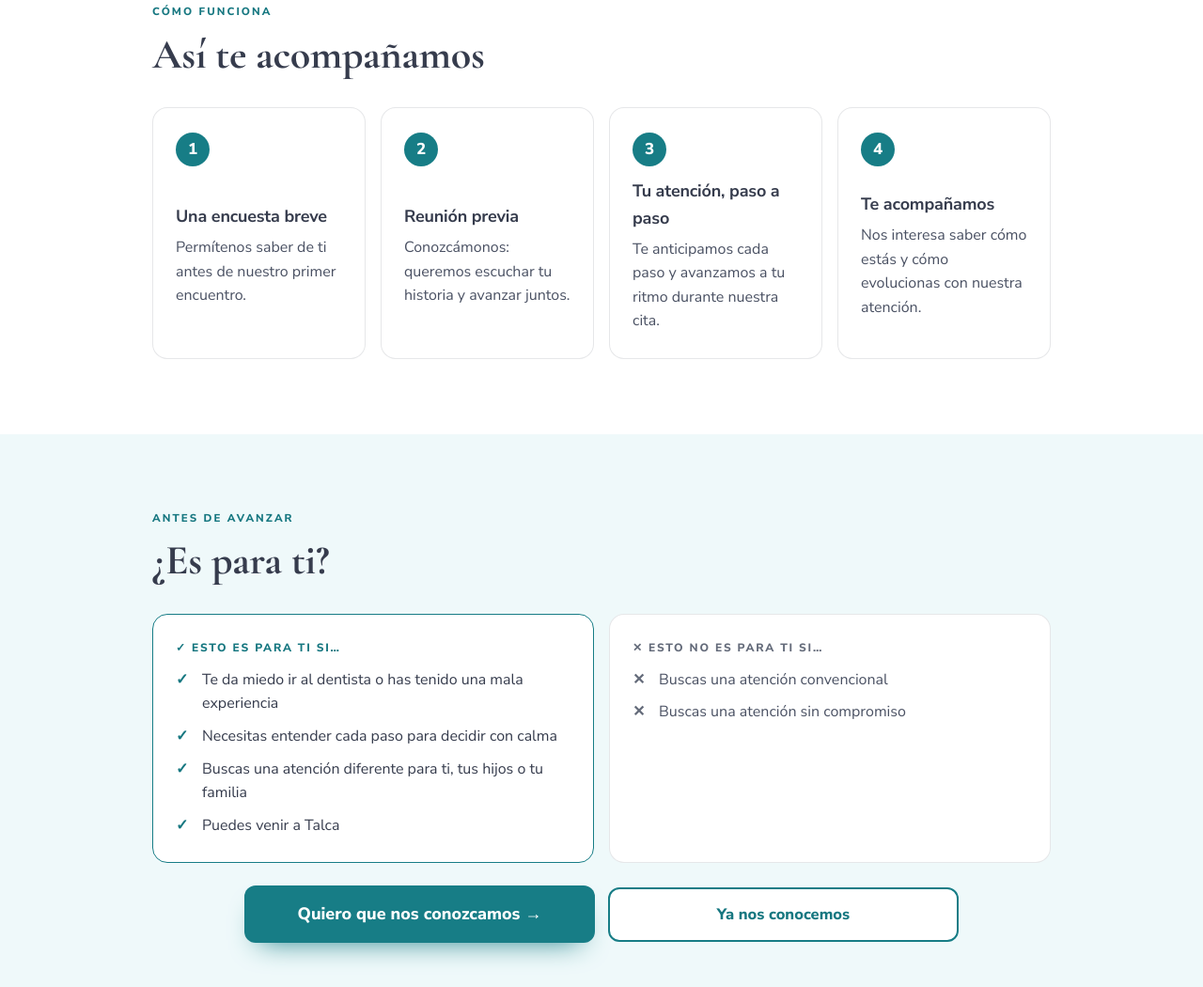
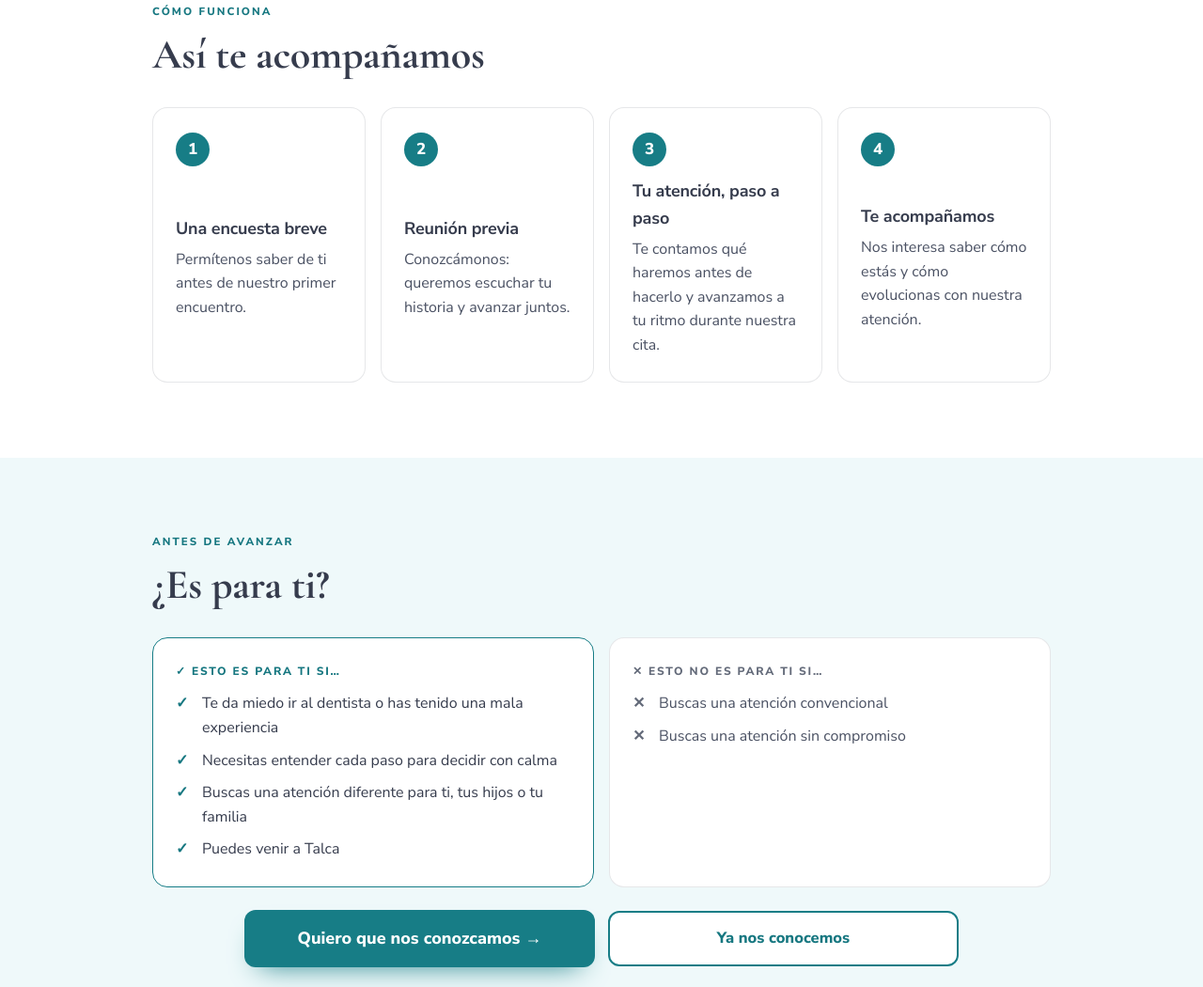
Before and after one commit to crisu-1993/odontologiasinmiedo, a plain HTML site: page index.html in a window 1280 px wide. Shown: the part 1808-2858 px from the top of the page at 94% size. Drawn offline with nearby package versions, Linux system fonts and the light colour scheme.

Commit message:
Add files via upload

```diff
--- a/index.html
+++ b/index.html
@@ -141,7 +141,7 @@ position:relative;width:100vw;left:50%;right:50%;margin-left:-50vw;margin-right:
     <div class="grid c4">
       <div class="card step"><div class="n">1</div><div><h3>Una encuesta breve</h3><p>Permítenos saber de ti antes de nuestro primer encuentro.</p></div></div>
       <div class="card step"><div class="n">2</div><div><h3>Reunión previa</h3><p>Conozcámonos: queremos escuchar tu historia y avanzar juntos.</p></div></div>
-      <div class="card step"><div class="n">3</div><div><h3>Tu atención, paso a paso</h3><p>Te anticipamos cada paso y avanzamos a tu ritmo durante nuestra cita.</p></div></div>
+      <div class="card step"><div class="n">3</div><div><h3>Tu atención, paso a paso</h3><p>Te contamos qué haremos antes de hacerlo y avanzamos a tu ritmo durante nuestra cita.</p></div></div>
       <div class="card step"><div class="n">4</div><div><h3>Te acompañamos</h3><p>Nos interesa saber cómo estás y cómo evolucionas con nuestra atención.</p></div></div>
     </div>
   </div></section>
```
